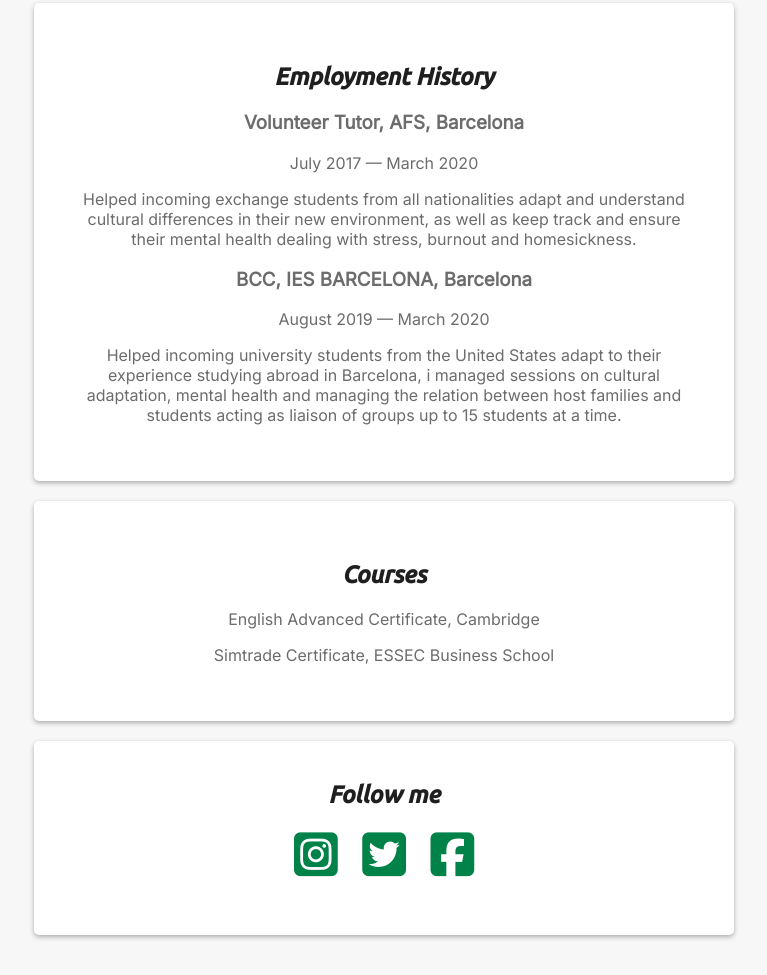
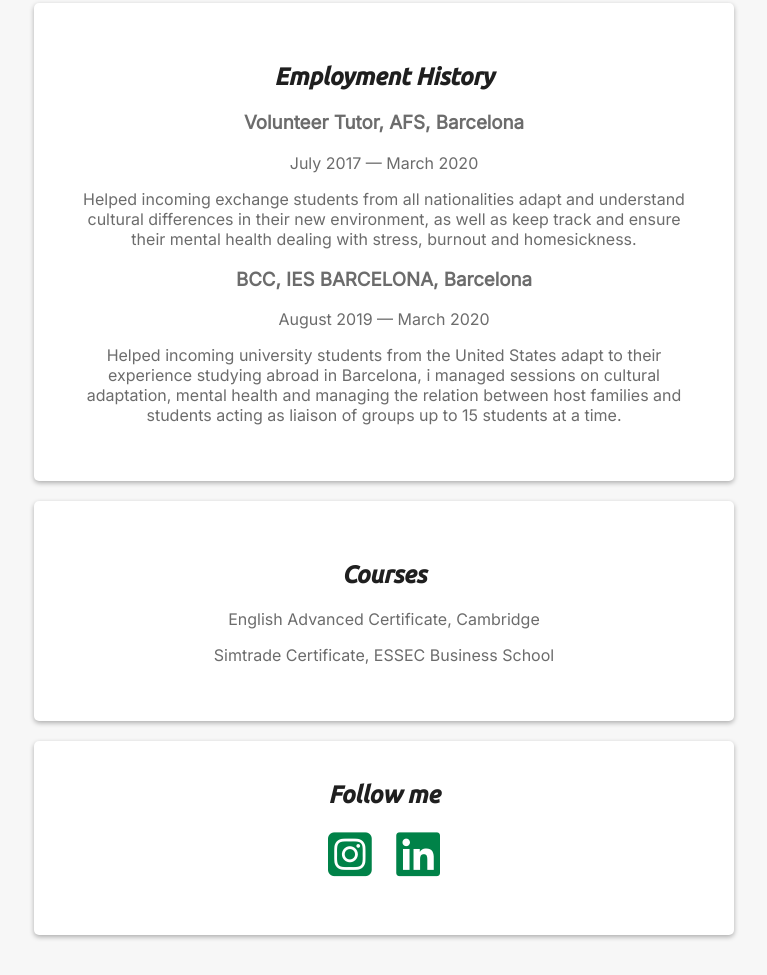
Before and after one commit to polgilortega/my_profile, a plain HTML site: page index.html in a window 1280 px wide. Shown: the part 1009-1984 px from the top of the page, without its empty margins (256-1023 px from the left). Drawn offline with Linux system fonts and the light colour scheme.

Commit message:
Update index.html

```diff
--- a/index.html
+++ b/index.html
@@ -63,10 +63,7 @@
 						<a href="https://www.instagram.com/polgilortega/" class="button-green-square" target="blank"><i class="fa-brands fa-instagram-square"></i></a>
 					</li>
 					<li>
-						<a href="https://www.instagram.com/polgilortega/" class="button-green-square" target="blank"><i class="fa-brands fa-twitter-square"></i></a>
-					</li>
-					<li>
-						<a href="https://www.instagram.com/polgilortega/" class="button-green-square" target="blank"><i class="fa-brands fa-facebook-square"></i></a>
+						<a href="https://www.linkedin.com/in/polgilortega" class="button-green-square" target="blank"><i class="fa-brands fa-linkedin"></i></i></a>
 					</li>
 				</ul>
 			</div>
```
